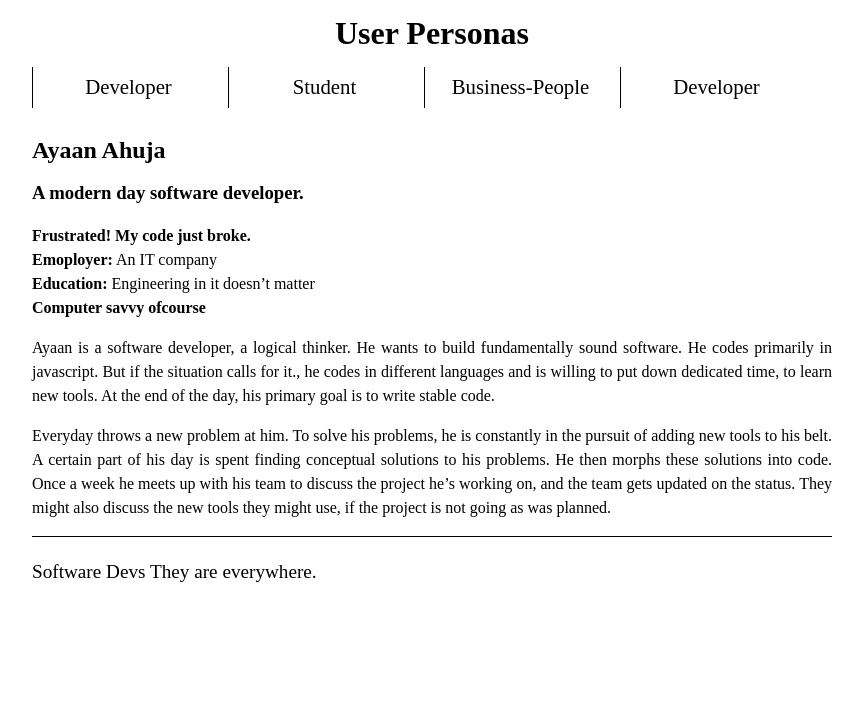
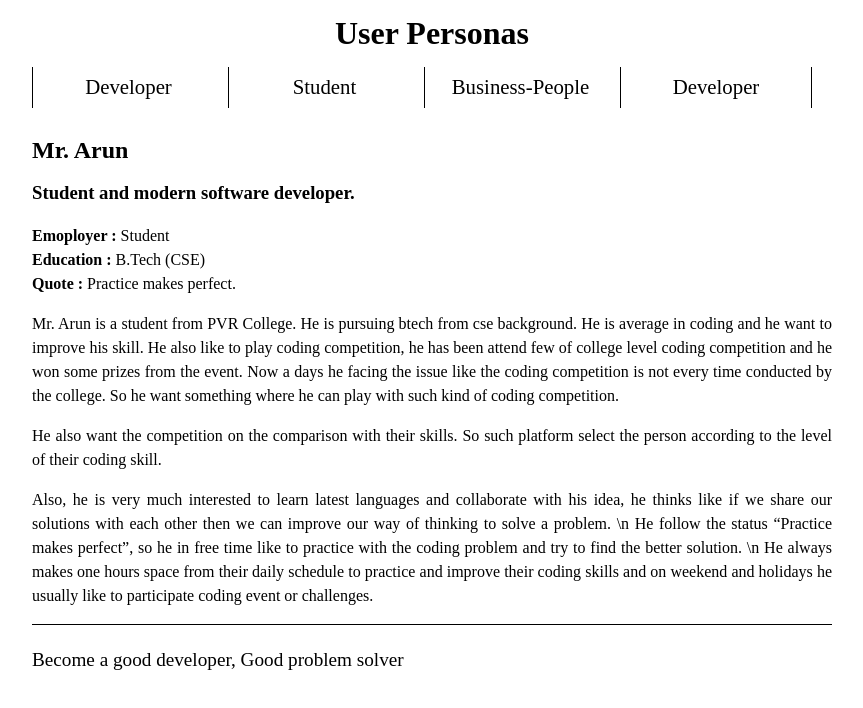
Before and after one commit to developersam1995/Cracker-Rank, a plain HTML site: page user_persona/student.html in a window 1280 px wide. Shown: the whole page, without its empty margins (208-1071 px from the left). Drawn offline with Linux system fonts and the light colour scheme.

Commit message:
add student persona

```diff
--- /dev/null
+++ b/user_persona/developer.html
@@ -0,0 +1,48 @@
+<!DOCTYPE html>
+<html lang="en">
+
+<head>
+    <meta charset="UTF-8">
+    <meta name="viewport" content="width=device-width, initial-scale=1.0">
+    <meta http-equiv="X-UA-Compatible" content="ie=edge">
+    <title>User Persona</title>
+    <link rel="stylesheet" href="personas.css">
+</head>
+
+<body>
+    <header>
+        <h1>User Personas</h1>
+        <nav>
+            <a href="developer.html">Developer</a>
+            <a href="student.html">Student</a>
+            <a href="Business-People.html">Business-People</a>
+            <a href="developer.html">Developer</a>
+        </nav>
+        <h2>Ayaan Ahuja</h2>
+        <h3>A modern day software developer.</h3>
+        <p> <strong> Frustrated! My code just broke. </strong>
+            <br> <strong>Emoployer:</strong> An IT company
+            <br> <strong>Education:</strong> Engineering in it doesn’t matter
+            <br> <strong>Computer savvy ofcourse</strong>
+        </p>
+    </header>
+        <section id="goals">
+            <p>Ayaan is a software developer, a logical thinker. He wants to build fundamentally sound software. He codes primarily in javascript.
+            But if the situation calls for it., he codes in different languages and is willing to put down dedicated time,
+            to learn new tools. At the end of the day, his primary goal is to write stable code.</p>
+        </section>
+        <section id="typical-day">
+            <p>Everyday throws a new problem at him. To solve his problems, he is constantly in the pursuit of adding new tools to his belt.
+            A certain part of his day is spent finding conceptual solutions to his problems. He then morphs these solutions
+            into code. Once a week he meets up with his team to discuss the project he’s working on, and the team gets updated
+            on the status. They might also discuss the new tools they might use, if the project is not going as was planned.</p>
+        </section>
+    <footer>
+
+        Software Devs They are everywhere.
+
+    </footer>
+
+</body>
+
+</html>
--- a/user_persona/personas.css
+++ b/user_persona/personas.css
@@ -24,6 +24,10 @@ nav a {
     padding: 0.4em;
 }
 
+nav a:last-child{
+    border-right: 1px solid #000;
+}
+
 nav a:hover {
     background: #000;
     color: #fff;
--- a/user_persona/student.html
+++ b/user_persona/student.html
@@ -18,28 +18,24 @@
             <a href="Business-People.html">Business-People</a>
             <a href="developer.html">Developer</a>
         </nav>
-        <h2>Ayaan Ahuja</h2>
-        <h3>A modern day software developer.</h3>
-        <p> <strong> Frustrated! My code just broke. </strong>
-            <br> <strong>Emoployer:</strong> An IT company
-            <br> <strong>Education:</strong> Engineering in it doesn’t matter
-            <br> <strong>Computer savvy ofcourse</strong>
+        <h2>Mr. Arun</h2>
+        <h3>Student and modern software developer.</h3>
+        <p>
+            <strong>Emoployer :</strong> Student
+            <br> <strong>Education :</strong> B.Tech (CSE)
+            <br> <strong>Quote :</strong> Practice makes perfect.
         </p>
     </header>
         <section id="goals">
-            <p>Ayaan is a software developer, a logical thinker. He wants to build fundamentally sound software. He codes primarily in javascript.
-            But if the situation calls for it., he codes in different languages and is willing to put down dedicated time,
-            to learn new tools. At the end of the day, his primary goal is to write stable code.</p>
+            <p>Mr. Arun is a student from PVR College. He is pursuing btech from cse background. He is average in coding and he want to improve his skill. He also like to play coding competition, he has been attend few of college level coding competition and he won some prizes from the event. Now a days he facing the issue like the coding competition is not every time conducted by the college. So he want something where he can play with such kind of coding competition.</p>
+            <p >He also want the competition on the comparison with their skills. So such platform select the person according to the level of their coding skill.</p>
         </section>
         <section id="typical-day">
-            <p>Everyday throws a new problem at him. To solve his problems, he is constantly in the pursuit of adding new tools to his belt.
-            A certain part of his day is spent finding conceptual solutions to his problems. He then morphs these solutions
-            into code. Once a week he meets up with his team to discuss the project he’s working on, and the team gets updated
-            on the status. They might also discuss the new tools they might use, if the project is not going as was planned.</p>
+            <p>Also, he is very much interested to learn latest languages and collaborate with his idea, he thinks like if we share our solutions with each other then we can improve our way of thinking to solve a problem. \n He follow the status “Practice makes perfect”, so he in free time like to practice with the coding problem and try to find the better solution. \n He always makes one hours space from their daily schedule to practice and improve their coding skills and on weekend and holidays he usually like to participate coding event or challenges.</p>
         </section>
     <footer>
 
-        Software Devs They are everywhere.
+        Become a good developer, Good problem solver
 
     </footer>
 
```
